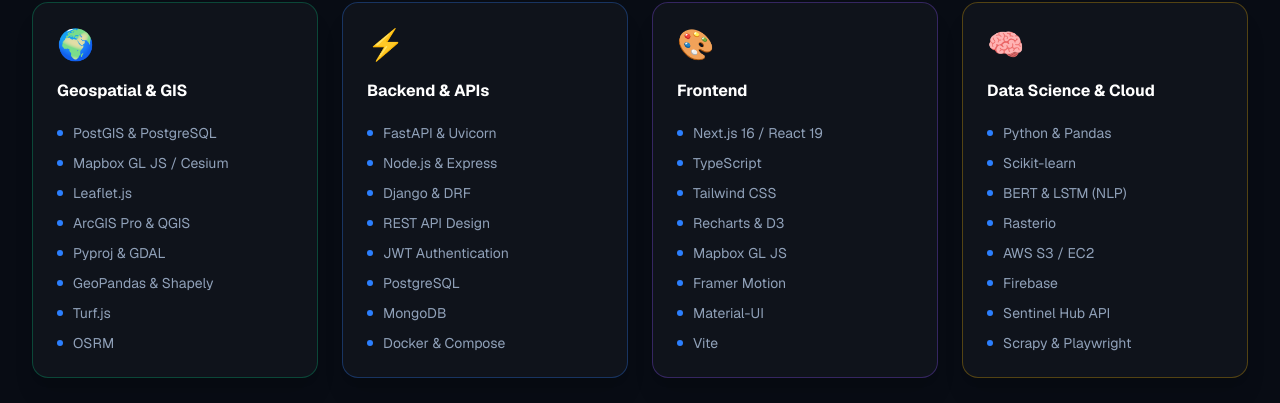
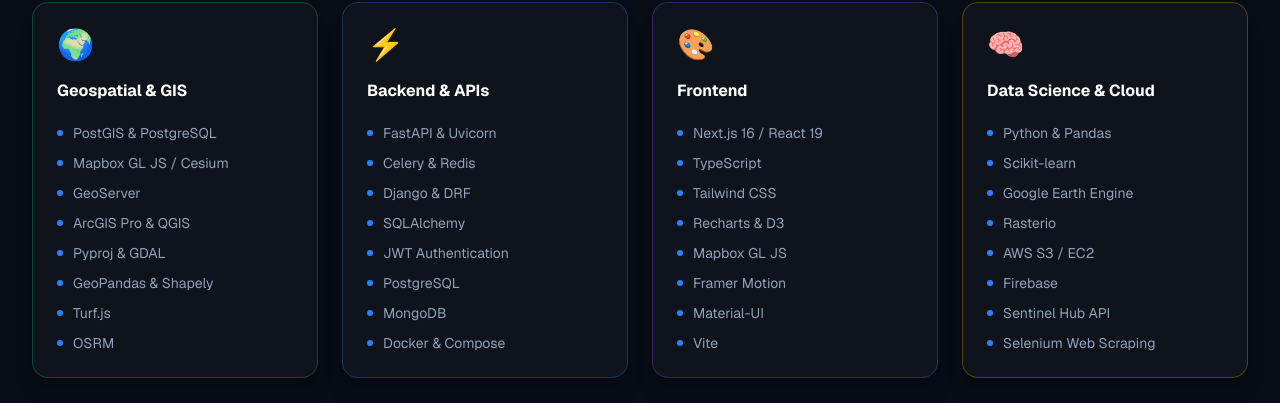
Before and after one commit to talhawgj/twaheedgj, a Next.js app: page / in a window 1280 px wide. Shown: the part 1268-1671 px from the top of the page. Built offline with nearby package versions, Linux system fonts and the light colour scheme.

Commit message:
feat: sync technical skills with GIS-REPO stack and AWS GeoServer

```diff
--- a/app/page.tsx
+++ b/app/page.tsx
@@ -154,14 +154,14 @@ export default function Home() {
                 icon: "🌍",
                 color: "border-emerald-500/30 hover:border-emerald-500/60",
                 glow: "hover:shadow-emerald-500/10",
-                skills: ["PostGIS & PostgreSQL", "Mapbox GL JS / Cesium", "Leaflet.js", "ArcGIS Pro & QGIS", "Pyproj & GDAL", "GeoPandas & Shapely", "Turf.js", "OSRM"],
+                skills: ["PostGIS & PostgreSQL", "Mapbox GL JS / Cesium", "GeoServer", "ArcGIS Pro & QGIS", "Pyproj & GDAL", "GeoPandas & Shapely", "Turf.js", "OSRM"],
               },
               {
                 cat: "Backend & APIs",
                 icon: "⚡",
                 color: "border-blue-500/30 hover:border-blue-500/60",
                 glow: "hover:shadow-blue-500/10",
-                skills: ["FastAPI & Uvicorn", "Node.js & Express", "Django & DRF", "REST API Design", "JWT Authentication", "PostgreSQL", "MongoDB", "Docker & Compose"],
+                skills: ["FastAPI & Uvicorn", "Celery & Redis", "Django & DRF", "SQLAlchemy", "JWT Authentication", "PostgreSQL", "MongoDB", "Docker & Compose"],
               },
               {
                 cat: "Frontend",
@@ -175,7 +175,7 @@ export default function Home() {
                 icon: "🧠",
                 color: "border-yellow-500/30 hover:border-yellow-500/60",
                 glow: "hover:shadow-yellow-500/10",
-                skills: ["Python & Pandas", "Scikit-learn", "BERT & LSTM (NLP)", "Rasterio", "AWS S3 / EC2", "Firebase", "Sentinel Hub API", "Scrapy & Playwright"],
+                skills: ["Python & Pandas", "Scikit-learn", "Google Earth Engine", "Rasterio", "AWS S3 / EC2", "Firebase", "Sentinel Hub API", "Selenium Web Scraping"],
               },
             ].map((category) => (
               <div
```
